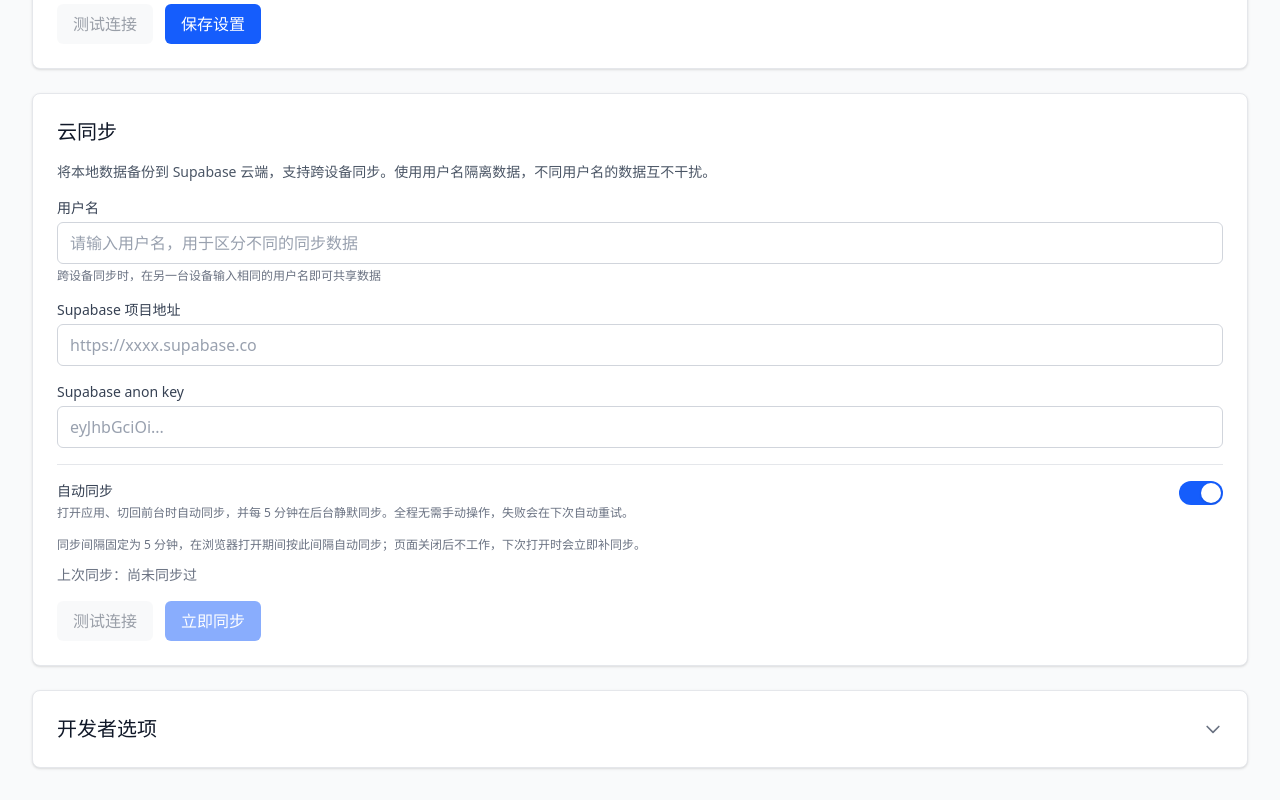
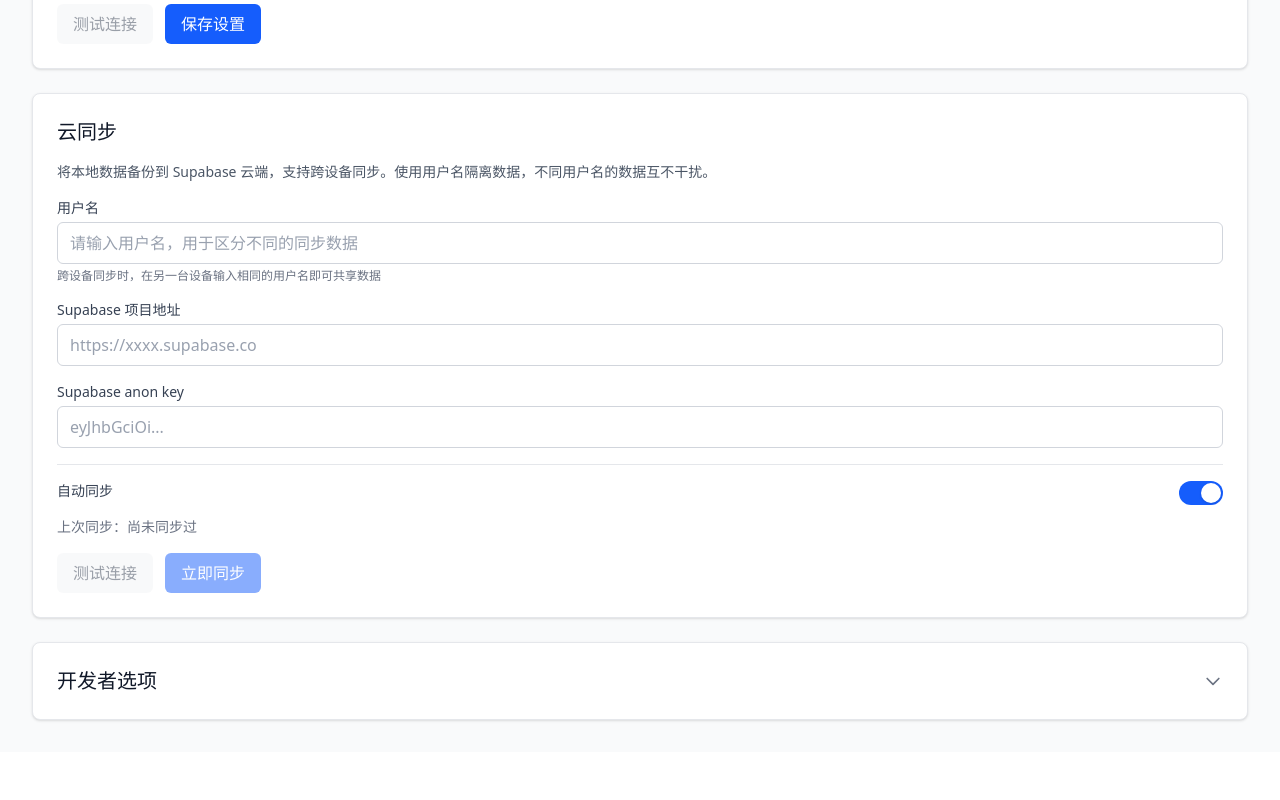
Before and after one commit to tommyTvT/learn-in-text, a Vue app: page /settings in a window 1280 px wide. Shown: the part 853-1653 px from the top of the page. After the commit the page ends 1605 px from the top, so only its background shows below. Built offline with nearby package versions, Linux system fonts and the light colour scheme.

Commit message:
refactor: 移除设置页自动同步说明文案

```diff
--- a/src/views/Settings.vue
+++ b/src/views/Settings.vue
@@ -533,9 +533,6 @@ onMounted(() => {
             <div class="flex items-start justify-between gap-4">
               <div>
                 <h3 class="text-sm font-medium text-gray-700 dark:text-neutral-300">自动同步</h3>
-                <p class="text-xs text-gray-500 dark:text-neutral-400 mt-1">
-                  打开应用、切回前台时自动同步，并每 5 分钟在后台静默同步。全程无需手动操作，失败会在下次自动重试。
-                </p>
               </div>
               <button
                 type="button"
@@ -554,12 +551,6 @@ onMounted(() => {
                   ]"
                 />
               </button>
-            </div>
-
-            <div v-if="settingsStore.autoSync" class="mt-4">
-              <p class="text-xs text-gray-500 dark:text-neutral-400">
-                同步间隔固定为 5 分钟，在浏览器打开期间按此间隔自动同步；页面关闭后不工作，下次打开时会立即补同步。
-              </p>
             </div>
 
             <div
```
